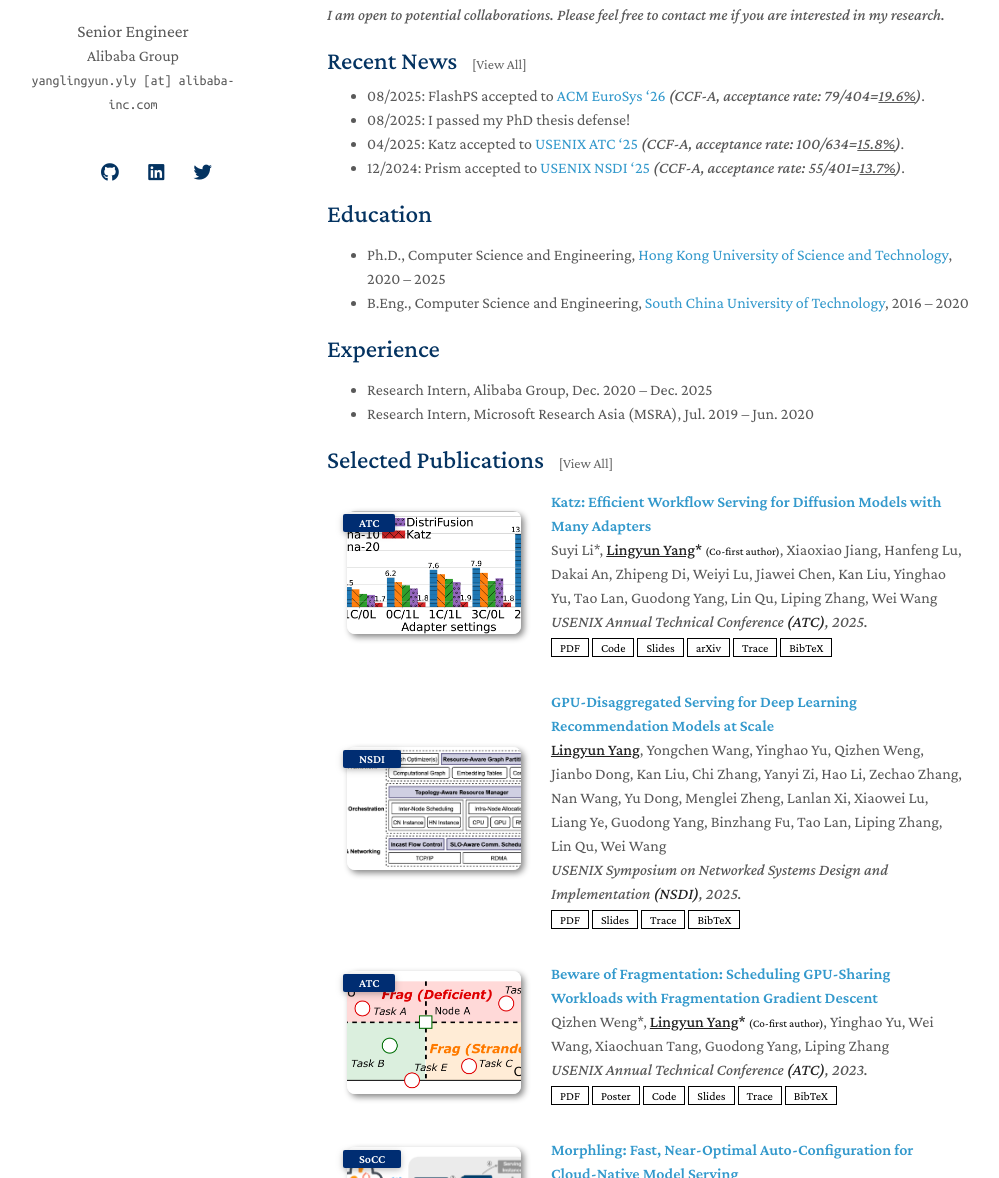
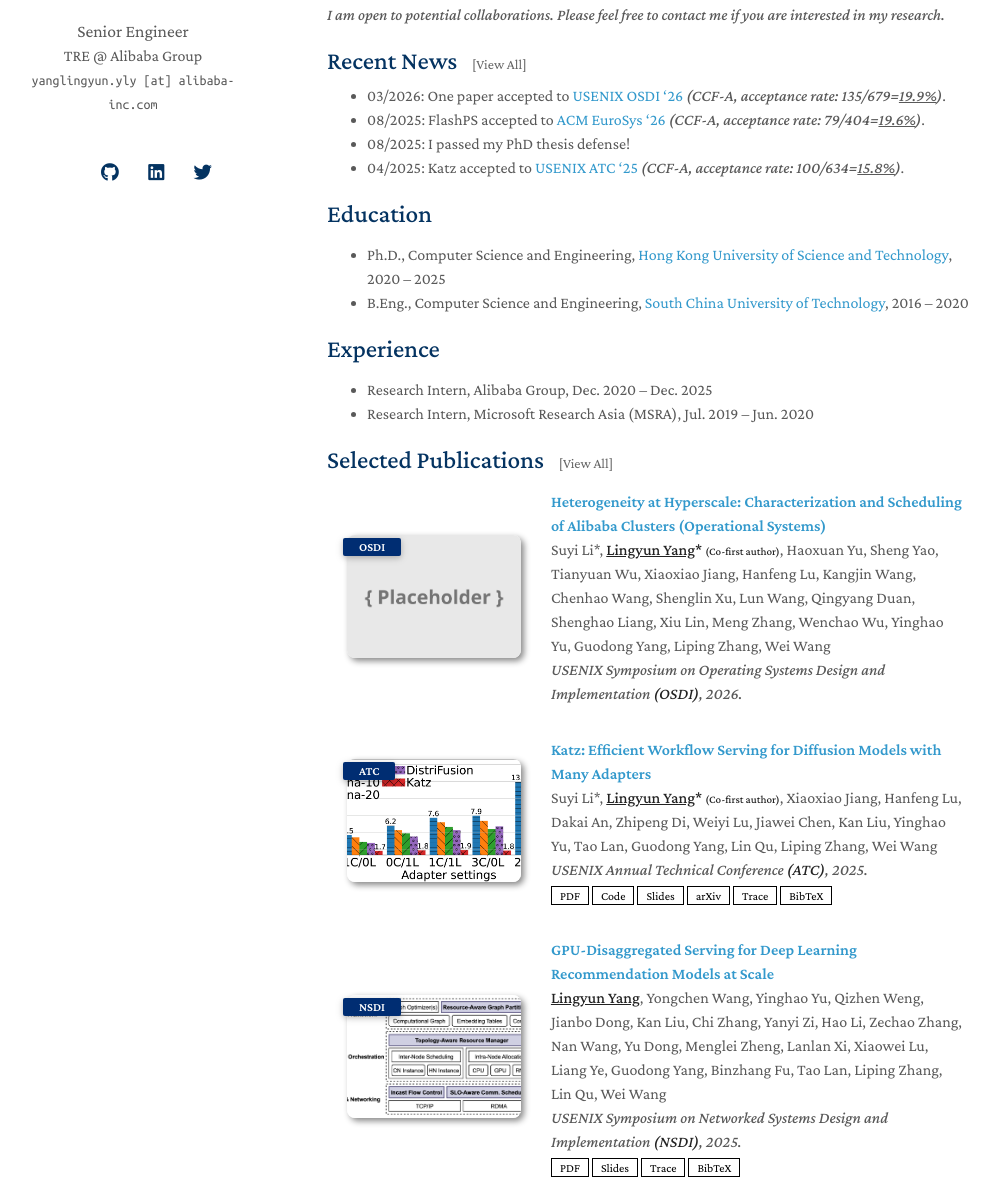
Before and after one commit to mental2008/academic-profile, a Jekyll site: the page built from index.md, in a window 1280 px wide and 1400 px high. Shown: the part 222-1400 px from the top of the window, without its empty margins (143-1142 px from the left). Built offline with Jekyll 4.4.1, drawn with Linux system fonts in a browser that asks for light colours; nearby versions of some CDN libraries; a style sheet for code colours, icons or effects is not loaded; our own code applies the rules of GitHub Pages for plain Markdown files.

Commit message:
Update OSDI'26 acceptance

```diff
--- a/_config.yml
+++ b/_config.yml
@@ -1,7 +1,7 @@
 # Basic Information
 title: Lingyun Yang
 position: Senior Engineer
-affiliation: Alibaba Group
+affiliation: TRE @ Alibaba Group
 affiliation_link: https://www.alibaba.com/
 email: yanglingyun.yly [at] alibaba-inc.com
 
--- a/_data/publications.yml
+++ b/_data/publications.yml
@@ -1,4 +1,12 @@
 main:
+
+  - title: "Heterogeneity at Hyperscale: Characterization and Scheduling of Alibaba Clusters (Operational Systems)"
+    authors: Suyi Li*, <strong><u>Lingyun Yang</u>* <small>(Co-first author)</small></strong>, Haoxuan Yu, Sheng Yao, Tianyuan Wu, Xiaoxiao Jiang, Hanfeng Lu, Kangjin Wang, Chenhao Wang, Shenglin Xu, Lun Wang, Qingyang Duan, Shenghao Liang, Xiu Lin, Meng Zhang, Wenchao Wu, Yinghao Yu, Guodong Yang, Liping Zhang, Wei Wang
+    conference_short: OSDI
+    conference: USENIX Symposium on Operating Systems Design and Implementation <strong>(OSDI)</strong>, 2026.
+    source: https://www.usenix.org/conference/osdi26
+    image: ./assets/img/placeholder.png
+    selected: true
 
   - title: "FlashPS: Efficient Generative Image Editing with Mask-aware Caching and Scheduling"
     authors: Xiaoxiao Jiang*, Suyi Li* <small>(Co-first author)</small>, <strong><u>Lingyun Yang</u></strong>, Tianyu Feng, Zhipeng Di, Weiyi Lu, Guoxuan Zhu, Xiu Lin, Kan Liu, Yinghao Yu, Tao Lan, Guodong Yang, Lin Qu, Liping Zhang, Wei Wang
--- a/_includes/news.md
+++ b/_includes/news.md
@@ -4,10 +4,10 @@
 
 <div class="news" style="margin-bottom: 20px;">
 {% capture recent_news %}
+- 03/2026: One paper accepted to [USENIX OSDI '26](https://www.usenix.org/conference/osdi26) *(CCF-A, acceptance rate: 135/679=<u>19.9%</u>)*.
 - 08/2025: FlashPS accepted to [ACM EuroSys '26](https://2026.eurosys.org) *(CCF-A, acceptance rate: 79/404=<u>19.6%</u>)*.
 - 08/2025: I passed my PhD thesis defense!
 - 04/2025: Katz accepted to [USENIX ATC '25](https://www.usenix.org/conference/atc25) *(CCF-A, acceptance rate: 100/634=<u>15.8%</u>)*.
-- 12/2024: Prism accepted to [USENIX NSDI '25](https://www.usenix.org/conference/nsdi25) *(CCF-A, acceptance rate: 55/401=<u>13.7%</u>)*.
 {% endcapture %}
 {{ recent_news | markdownify }}
 </div>
@@ -15,6 +15,7 @@
 <!-- All News Section (Hidden by default) -->
 <div id="all-news" style="display: none;">
 {% capture all_news %}
+- 03/2026: One paper accepted to [USENIX OSDI '26](https://www.usenix.org/conference/osdi26) *(CCF-A, acceptance rate: 135/679=<u>19.9%</u>)*.
 - 08/2025: FlashPS accepted to [ACM EuroSys '26](https://2026.eurosys.org) *(CCF-A, acceptance rate: 79/404=<u>19.6%</u>)*.
 - 08/2025: I passed my PhD thesis defense!
 - 04/2025: Katz accepted to [USENIX ATC '25](https://www.usenix.org/conference/atc25) *(CCF-A, acceptance rate: 100/634=<u>15.8%</u>)*.
```
